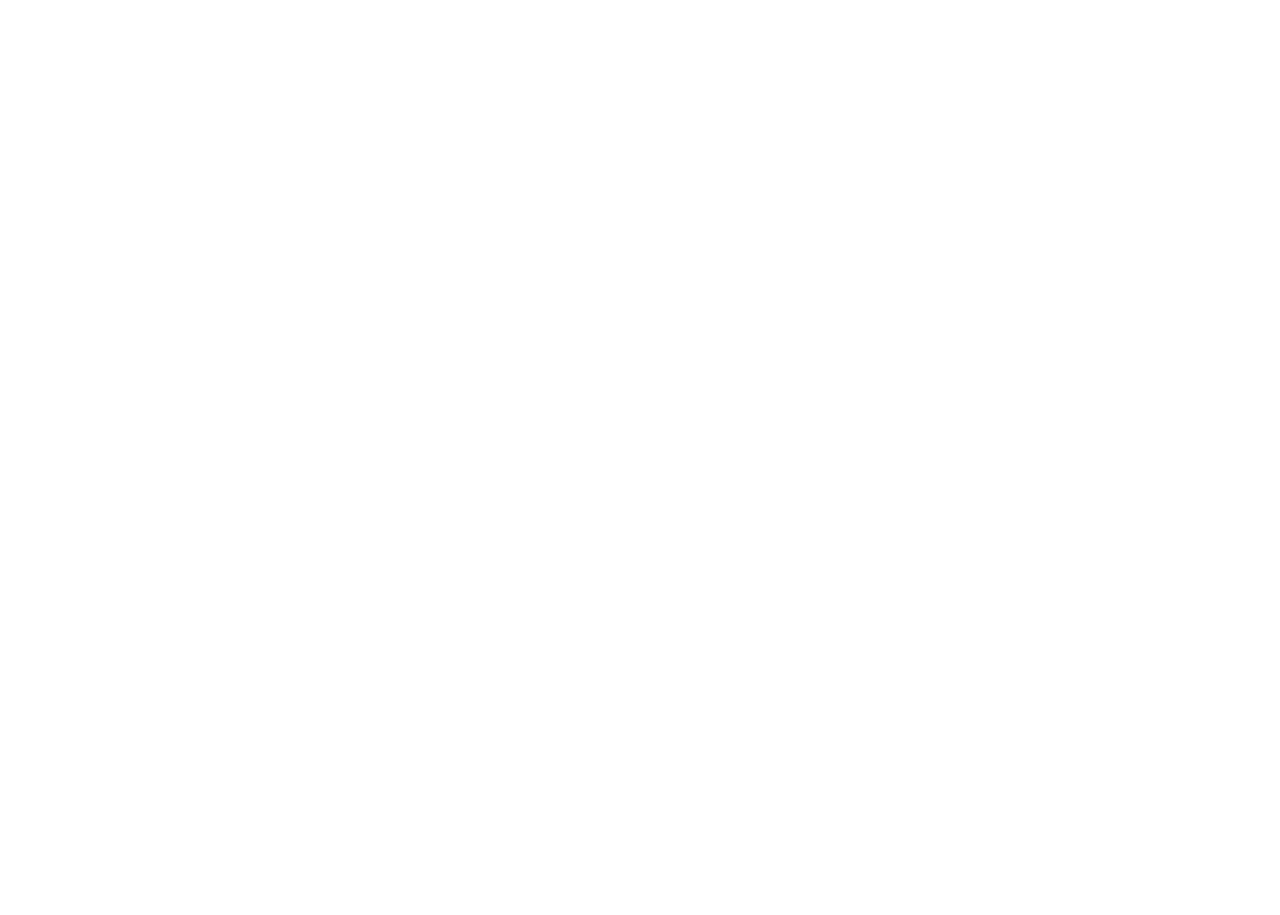
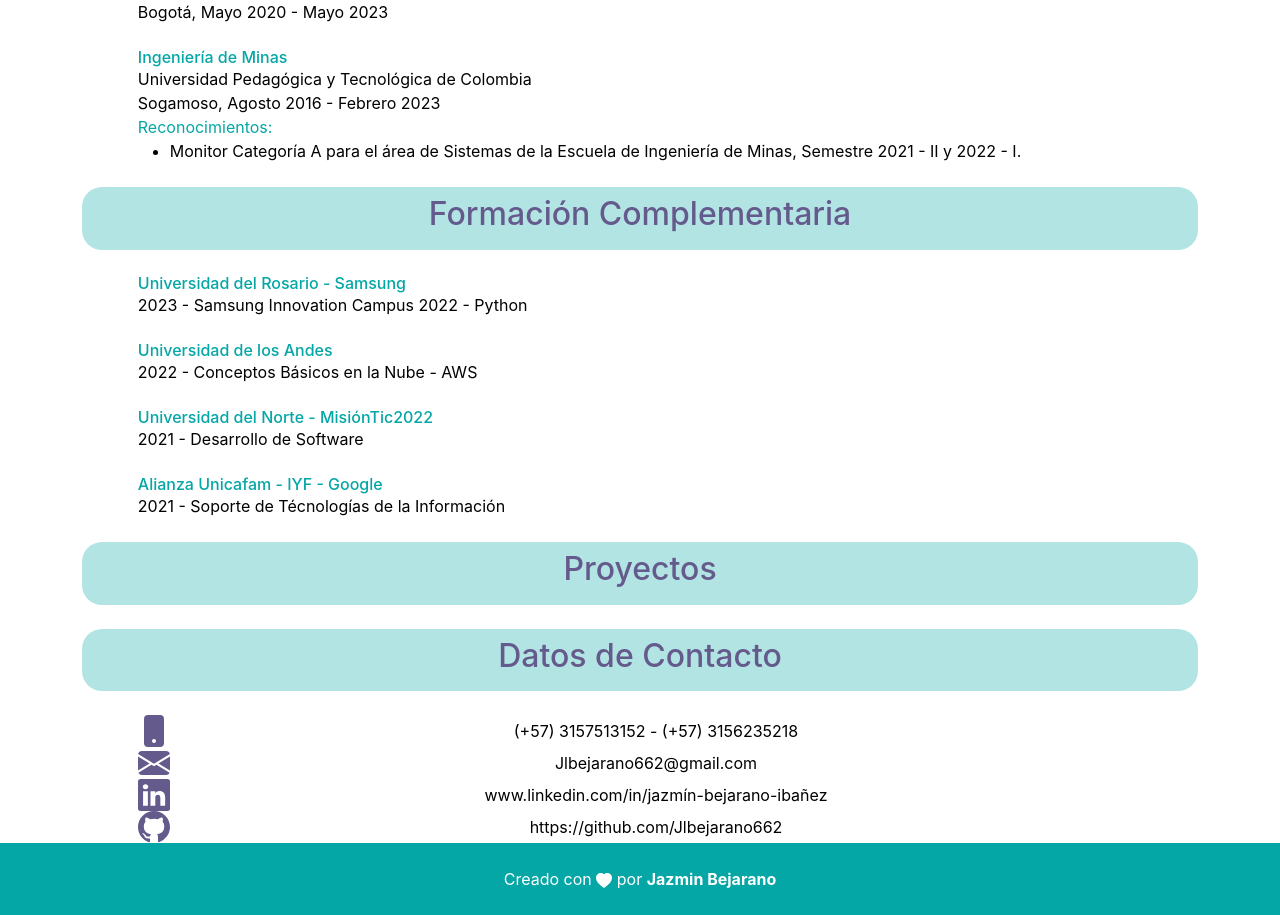
Before and after one commit to Jlbejarano662/portafolio, a React (Create React App) app: page / in a window 1280 px wide. Shown: the part 1965-2880 px from the top of the page. Before the commit the page ends 1816 px from the top, so only its background shows below. Built offline with nearby package versions, Linux system fonts and the light colour scheme.

Commit message:
academic and cellular contact information

```diff
--- a/src/pages/Home.css
+++ b/src/pages/Home.css
@@ -116,7 +116,7 @@
     margin: auto;
     margin-bottom: 1.5rem;
 }
-.section > div > div > h6 {
+.section > div > div > h6  {
     color: #05a6a6;
 }
 .section > div > div > ul {
@@ -130,7 +130,42 @@
     justify-content: center;
     align-content: center;
 }
+.academic-info {
+  width: 90%;
+  margin: auto;
+  margin-bottom: 1.5rem;
+}
+.academic-info > h6  {
+  color: #05a6a6;
+  margin: 0;
+}
+.academic-info > p,
+.academic-info > ul{
+  color: #000000 ;
+  text-align: justify;
+  margin: 0;
+}
 
+.academic-info > .recognitions {
+  color: #05a6a6;
+}
+
+.contact-data {
+  width: 90%;
+  margin: auto;
+  color: #000000;
+  display: flex;
+}
+
+.contact-data > svg {
+  font-size: 2rem;
+  color: #655a8c;
+}
+
+.contact-data > p {
+ max-width: 80%;
+ margin: auto;
+}
 
 @media (max-width: 576px) {
   .btn-lg {
--- a/src/pages/Home.js
+++ b/src/pages/Home.js
@@ -88,7 +88,7 @@
         </div>
         <div className="row skills">
           <div className="col skills-images">
-              <img src={backend}></img>
+            <img src={backend}></img>
           </div>
           <div className="col">
             <h6>Backend</h6>
@@ -102,7 +102,7 @@
         </div>
         <div className="row skills">
           <div className="col skills-images">
-              <img src={dataBase}></img>
+            <img src={dataBase}></img>
           </div>
           <div className="col">
             <h6>Base de datos</h6>
@@ -114,7 +114,7 @@
         </div>
         <div className="row skills">
           <div className="col skills-images">
-              <img src={frontend}></img>
+            <img src={frontend}></img>
           </div>
           <div className="col">
             <h6>Fronted</h6>
@@ -129,7 +129,7 @@
         </div>
         <div className="row skills">
           <div className="col skills-images">
-              <img src={others}></img>
+            <img src={others}></img>
           </div>
           <div className="col">
             <h6>Otras Herramientas</h6>
@@ -142,6 +142,78 @@
           </div>
         </div>
       </section>
+      <section className="container section">
+        <div className="title">
+          <h2>Datos Académicos</h2>
+        </div>
+        <div className="academic-info">
+          <h6>Desarrollo Web Full Stack</h6>
+          <p>Prográmate Academy</p>
+          <p>Bogotá, Agosto 2022 - Marzo 2023</p>
+        </div>
+        <div className="academic-info">
+          <h6>Técnologo en Análisis y Desarrollo de Sistemas de Información</h6>
+          <p>Servicio Nacional de Aprendizaje - SENA</p>
+          <p>Bogotá, Mayo 2020 - Mayo 2023</p>
+        </div>
+        <div className="academic-info">
+          <h6>Ingeniería de Minas</h6>
+          <p>Universidad Pedagógica y Tecnológica de Colombia</p>
+          <p>Sogamoso, Agosto 2016 - Febrero 2023</p>
+          <p className="recognitions">Reconocimientos:</p>
+          <ul>
+            <li>
+              Monitor Categoría A para el área de Sistemas de la Escuela de
+              Ingeniería de Minas, Semestre 2021 - II y 2022 - I.
+            </li>
+          </ul>
+        </div>
+      </section>
+      <section className="container section">
+        <div className="title">
+          <h2>Formación Complementaria</h2>
+        </div>
+        <div className="academic-info">
+          <h6>Universidad del Rosario - Samsung</h6>
+          <p>2023 - Samsung Innovation Campus 2022 - Python</p>
+        </div>
+        <div className="academic-info">
+          <h6>Universidad de los Andes</h6>
+          <p>2022 - Conceptos Básicos en la Nube - AWS</p>
+        </div>
+        <div className="academic-info">
+          <h6>Universidad del Norte - MisiónTic2022</h6>
+          <p>2021 - Desarrollo de Software</p>
+        </div>
+        <div className="academic-info">
+          <h6>Alianza Unicafam - IYF - Google</h6>
+          <p>2021 - Soporte de Técnologías de la Información</p>
+        </div>
+      </section>
+      <section className="container section">
+        <div className="title">
+          <h2>Proyectos</h2>
+        </div>
+      </section>
+      <section className="container section">
+        <div className="title">
+          <h2>Datos de Contacto</h2>
+        </div>
+        <div className="contact-data">
+          <BsPhoneFill />{" "}
+          <p className="px-2"> (+57) 3157513152 - (+57) 3156235218</p>
+        </div>
+        <div className="contact-data">
+          <BsEnvelopeFill /> <p className="px-2"> Jlbejarano662@gmail.com</p>
+        </div>
+        <div className="contact-data">
+          <BsLinkedin />{" "}
+          <p className="px-2"> www.linkedin.com/in/jazmín-bejarano-ibañez</p>
+        </div>
+        <div className="contact-data">
+          <BsGithub /> <p className="px-2">https://github.com/Jlbejarano662</p>
+        </div>
+      </section>
     </>
   );
 }
```
